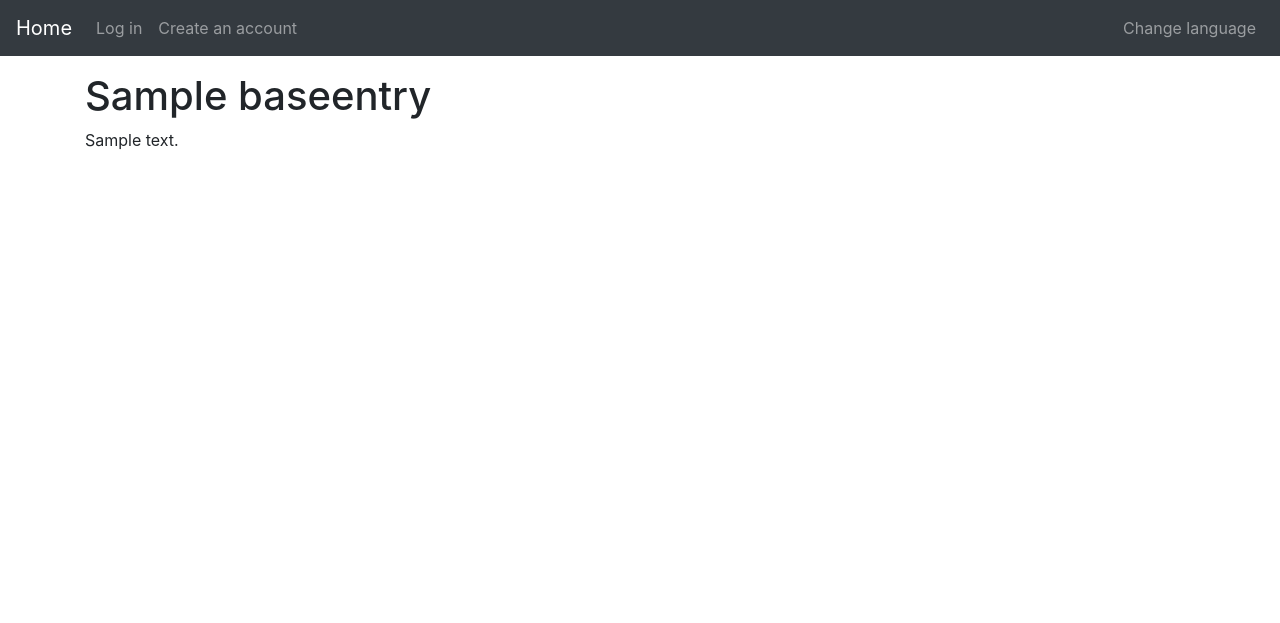
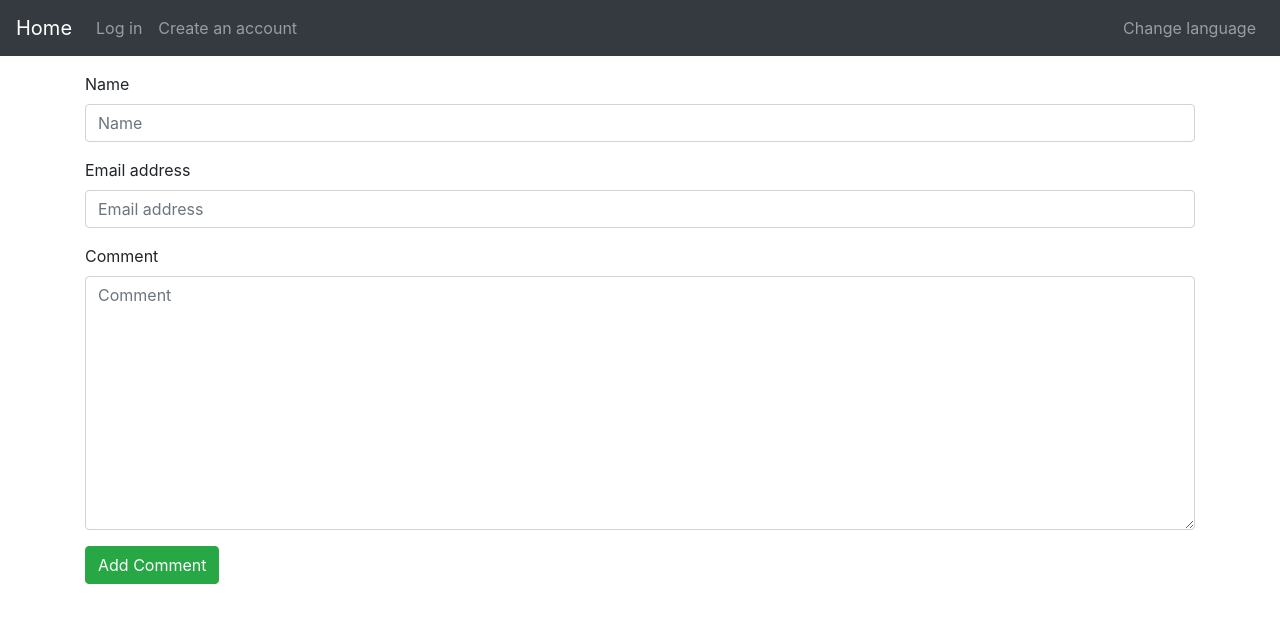
Before and after one commit to weboloper/django-start, a Django app: page /blog/posts/1 in a window 1280 px wide. Shown: the top 623 px of the page. Run offline with Django 3.2, Linux system fonts and the light colour scheme; tables that the repository leaves empty hold one stand-in row (values such as "Sample post"); parts of the project's set-up code (start-up, migrations or seed data) failed here and were passed over; some libraries are stand-ins or nearby versions.

Commit message:
comments

```diff
--- a/app/urls.py
+++ b/app/urls.py
@@ -6,6 +6,11 @@ from django.conf.urls.static import static
 from main.views import IndexPageView, ChangeLanguageView
 from blog.views import StaticPageView
 from core.api.views import upload_attachment_url
+
+from blog.sitemaps import StaticPageSitemap, PostSitemap
+from django.contrib.sitemaps.views import sitemap
+
+sitemaps = {'pages': StaticPageSitemap, 'posts' : PostSitemap }
 
 urlpatterns = [
     path('admin/', admin.site.urls),
@@ -25,7 +30,10 @@ urlpatterns = [
 
     path('blog/', include('blog.urls')),
 
+
     re_path(r'^(?P<full_slug>(.*))/$', StaticPageView.as_view(), name='static_page' ),
+
+    path('sitemap.xml', sitemap, {'sitemaps': sitemaps}),
 
 ]
 
--- a/blog/admin.py
+++ b/blog/admin.py
@@ -1,5 +1,5 @@
 from django.contrib import admin
-from blog.models import  StaticPage, Post, NewsEntry, Category
+from blog.models import  StaticPage, Post, NewsEntry, Category, Comment
 from core.admin import AbstractNodeModelAdmin
 # Register your models here.
 
@@ -17,6 +17,7 @@ class NewsAdmin(AbstractNodeModelAdmin):
 
 
 
+admin.site.register(Comment)
 admin.site.register(Category)
 admin.site.register(Post, PostAdmin)
 admin.site.register(NewsEntry, NewsAdmin)
--- /dev/null
+++ b/blog/forms.py
@@ -0,0 +1,15 @@
+from django import forms
+from blog.models import Comment
+
+
+class EmailPostForm(forms.Form):
+    name = forms.CharField(max_length=25)
+    email = forms.EmailField()
+    to = forms.EmailField()
+    comments = forms.CharField(required=False, widget=forms.Textarea)
+
+
+class CommentForm(forms.ModelForm):
+    class Meta:
+        model = Comment
+        fields = ('user_name', 'user_email', 'comment')
--- a/blog/models.py
+++ b/blog/models.py
@@ -6,11 +6,13 @@ from django.utils.translation import gettext_lazy as _
 from django.urls import reverse
 from django.utils.timezone import localtime
 from taggit.managers import TaggableManager
+from django.conf import settings
+from django.contrib.sites.models import Site
 
 class StaticPage(AbstractNodeModel):
 
     parent = models.ForeignKey( "StaticPage" , verbose_name=_("Parent"),  on_delete=models.CASCADE, null=True, blank=True)
-
+    objects = BaseEntryManager()
     def parental_path(self):
         url = "/%s/" % self.slug
         page = self
@@ -82,16 +84,16 @@ class Post(BaseEntry):
 
     def get_absolute_url(self):
 
-        if self.published_at:
-            local_publish = localtime(self.published_at)
-            return reverse('blog:posts_detail',  kwargs={
-                        'year': local_publish.year,
-                        'month': local_publish.month,
-                        'day': local_publish.day,
-                        'slug' :self.slug
-                        }
-                    )
-        return reverse('blog:posts_detail_by_id',  kwargs={'pk': self.pk })
+        # if self.published_at:
+        local_publish = localtime(self.published_at)
+        return reverse('blog:posts_detail',  kwargs={
+                    'year': local_publish.year,
+                    'month': local_publish.month,
+                    'day': local_publish.day,
+                    'slug' :self.slug
+                    }
+                )
+        # return reverse('blog:posts_detail_by_id',  kwargs={'pk': self.pk })
 
 class NewsEntry(BaseEntry):
     limit_to_post_type = BaseEntry.NODE_TYPE_NEWS
@@ -105,3 +107,58 @@ class NewsEntry(BaseEntry):
     def save(self, *args, **kwargs):
         self.node_type = self.limit_to_post_type
         super(NewsEntry, self).save(*args, **kwargs)
+
+
+class Comment(models.Model):
+    user_name   = models.CharField(_("name"), max_length=50)
+    user_email  = models.EmailField(_("email address"))
+    user_url    = models.URLField(_("homepage"), blank=True)
+
+    comment = models.TextField(_('comment'), max_length=500)
+
+    ip_address  = models.GenericIPAddressField(_('ip address'), blank=True, null=True)
+    useragent  = models.CharField(_("user agent string"), max_length=100, blank=True, null=True)
+
+    entry = models.ForeignKey(BaseEntry, related_name='parent', on_delete=models.CASCADE)
+    parent = models.ForeignKey('self',related_name='children',default=None,null=True,blank=True, on_delete=models.CASCADE)
+
+    is_public = models.BooleanField(_('is public'), default = True)
+    is_notice = models.BooleanField(_('receive email notify'), default = True)
+
+    created_at = models.DateTimeField(_("Created on"), auto_now_add=True)
+    updated_at = models.DateTimeField(_("Updated on"), null=True, blank=True, auto_now=True)
+
+    #Inspired by http://www.djangosnippets.org/snippets/112/
+    # &http://www.voidspace.org.uk/python/modules.shtml#akismet
+    def comment_check(self):
+        '''
+        Check a comment.
+        Return True for ham, False for spam.
+        Use this function before save a comment.
+        '''
+        try:
+            if hasattr(settings, 'BAN_NON_CJK') and settings.BAN_NON_CJK:
+                import re
+                if not re.search("[\u4E00-\u9FC3\u3041-\u30FF]",self.comment):
+                    raise Exception()
+
+            if hasattr(settings, 'AKISMET_API_KEY') and settings.AKISMET_API_KEY:
+                from akismet import Akismet
+                akismet_api = Akismet(key=settings.AKISMET_API_KEY, blog_url='http://%s/' % Site.objects.get_current().domain)
+                if akismet_api.verify_key():
+                    akismet_data = { 'comment_type': 'comment',
+                                    'user_ip':self.ip_address,
+                                    'user_agent':self.user_agent,
+                                    'referrer':'',
+                                    }
+                    return not akismet_api.comment_check(self.comment.encode("utf8"), data=akismet_data, build_data=True)
+            else:
+                return True
+        except:
+            return False
+
+    class Meta:
+        ordering = ['-updated_at']
+
+    def __unicode__(self):
+        return self.comment
--- /dev/null
+++ b/blog/templatetags/blog_tags.py
@@ -0,0 +1,88 @@
+from django import template
+from blog.models import Comment
+from django.template import Library, Node, TemplateSyntaxError
+from django.utils.translation import ugettext as _
+from django.utils.html import mark_safe
+from hashlib import md5
+import urllib
+register = template.Library()
+
+class GetCommentCountNode(Node):
+    def __init__(self, entry, varname):
+        self.varname = varname
+        self.entry = entry
+
+    def render(self, context):
+        context[self.varname] = Comment.objects.filter(entry=context[self.entry],is_public=True).count()
+        return ''
+
+@register.tag
+def get_comments_count(parser,token):
+    bits = token.contents.split()
+    if len(bits) < 5 or bits[3] != 'as' or bits[1] != 'for':
+        raise TemplateSyntaxError
+    return GetCommentCountNode(bits[2],bits[4])
+
+class GetCommentNode(Node):
+    def __init__(self, entry, varname):
+        self.varname = varname
+        self.entry = entry
+
+    def render(self, context):
+        context[self.varname] = Comment.objects.filter(entry=context[self.entry],is_public=True).order_by('created_at')
+        return ''
+
+@register.tag
+def get_comments(parser,token):
+    bits = token.contents.split()
+    if len(bits) < 5 or bits[3] != 'as' or bits[1] != 'for':
+        raise TemplateSyntaxError
+    return GetCommentNode(bits[2],bits[4])
+
+# class CommentFormNode(Node):
+#     def __init__(self, varname):
+#         self.varname = varname
+
+#     def render(self, context):
+#         context[self.varname] = CommentForm()
+#         return ''
+
+# @register.tag
+# def get_comment_form(parser, token):
+#     bits = token.contents.split()
+#     if len(bits) < 3 or bits[1] != 'as':
+#         raise TemplateSyntaxError, _("Invaild tag syntax excepted {% get_comment_form as VARNAME%}")
+#     return CommentFormNode(bits[2])
+
+
+#Refer to http://en.gravatar.com/site/implement/url
+class GravatarURLNode(Node):
+    GRAVATAR_URL = u'http://www.gravatar.com/avatar/%(hashed_email)s?r=%(rating)s&s=%(size)s&d=%(default)s'
+
+    def __init__(self,email,size,rating,default):
+        self.email = email
+        self.size = size
+        self.rating = rating
+        self.default = default
+
+    def render(self, context):
+        hashed_email = md5(self.email.resolve(context).lower()).hexdigest()
+        self.url = mark_safe(self.GRAVATAR_URL % ({
+            'hashed_email':hashed_email,
+            'size':self.size.resolve(context),
+            'rating':self.rating.resolve(context),
+            'default':urllib.quote_plus(self.default)
+            }))
+        return self.url
+
+@register.tag
+def gravatar_url(parser, token):
+    bits = token.contents.split()
+    if len(bits) < 5:
+        raise TemplateSyntaxError
+    email,size,rating,default = bits[1:5]
+    return GravatarURLNode(
+            parser.compile_filter(email),
+            parser.compile_filter(size),
+            parser.compile_filter(rating),
+            default)
--- a/blog/views.py
+++ b/blog/views.py
@@ -4,7 +4,9 @@ from django.contrib import messages
 from django.shortcuts import render, get_object_or_404
 from django.views.generic import TemplateView, DetailView, ListView
 from django.http import Http404
-from blog.models import StaticPage, Post, Category
+from blog.models import StaticPage, Post, Category, Comment
+from blog.forms import CommentForm
+from django.views.generic.edit import FormMixin, FormView
 
 # Create your views here.
 class StaticPageView(DetailView):
@@ -37,10 +39,12 @@ class PostListView(ListView):
     def get_queryset(self):
         return self.model.objects.published()
 
-class PostDetailView(DetailView):
+class PostDetailView(FormMixin, DetailView):
     template_name = 'blog/post/post_detail.html'
     model = Post
     context_object_name = 'post'
+    form_class = CommentForm
+    success_url= '/'
 
     def get_object(self):
 
@@ -68,12 +72,34 @@ class PostDetailView(DetailView):
         else:
             raise  Http404()
 
+    def get_success_url(self):
+        return self.get_object().get_absolute_url()
+
+    def get_context_data(self, **kwargs):
+        context = super().get_context_data(**kwargs)
+        context["comments"] = Comment.objects.filter(entry=self.object, is_public=True)
+        return context
+
+    def post(self, request, *args, **kwargs):
+        self.object = self.get_object()
+        form = self.get_form()
+
+        if form.is_valid():
+            comment = form.save(commit=False)
+            comment.entry = self.get_object()
+            comment.save()
+            return self.form_valid(form)
+        else:
+            print("Invalid form")
+            return self.form_invalid(form)
+
 class PostByCategoryListView(ListView):
     template_name = 'blog/post/post_list.html'
     context_object_name = 'posts'
     paginate_by = 4
     allow_empty = False
     model = Post
+    allow_empty=True
 
     def get_queryset(self):
         return self.model.objects.list_by_category_slug(self.kwargs['slug'])
--- a/content/templates/blog/post/post_detail.html
+++ b/content/templates/blog/post/post_detail.html
@@ -1,13 +1,22 @@
 {% extends 'layouts/default/page.html' %}
 
-{% load i18n %}  {% load core_tags %}
+{% load i18n %}  {% load core_tags %} {% load blog_tags %}
 {% load thumbnail %}
+{% load bootstrap4 %}
 
 {% block content %}
-    <h1>{{ post.title}}</h1>
 
-    {{ post.content | safe }}
 
-    {{ post.featured_image.get_image_url }}
+    {% get_comments for post as comments_list %}
+    {% get_comments_count for post as comments_count %}
+
+
+
+    <form method="post">
+        {% csrf_token %}
+        {% bootstrap_form form %}
+        <button class="btn btn-success">{% trans 'Add Comment' %}</button>
+    </form>
+
 
 {% endblock %}
--- a/core/mixins.py
+++ b/core/mixins.py
@@ -168,7 +168,8 @@ class PublishMixin(models.Model):
                 )
 
     def save(self, *args, **kwargs):
-        if self.status == self.CONTENT_STATUS_PUBLISHED  and not self.published_at:
+        # if self.status == self.CONTENT_STATUS_PUBLISHED  and not self.published_at:
+        if not self.published_at:
             self.published_at = timezone.now()
         return super(PublishMixin, self).save(*args, **kwargs)
 
```
Also changed, not shown: app/settings.py (+7 -1 lines), blog/sitemaps.py (added, +16 -0 lines), blog/migrations/0002_comment.py (added), blog/urls.py (line endings or trailing spaces).
